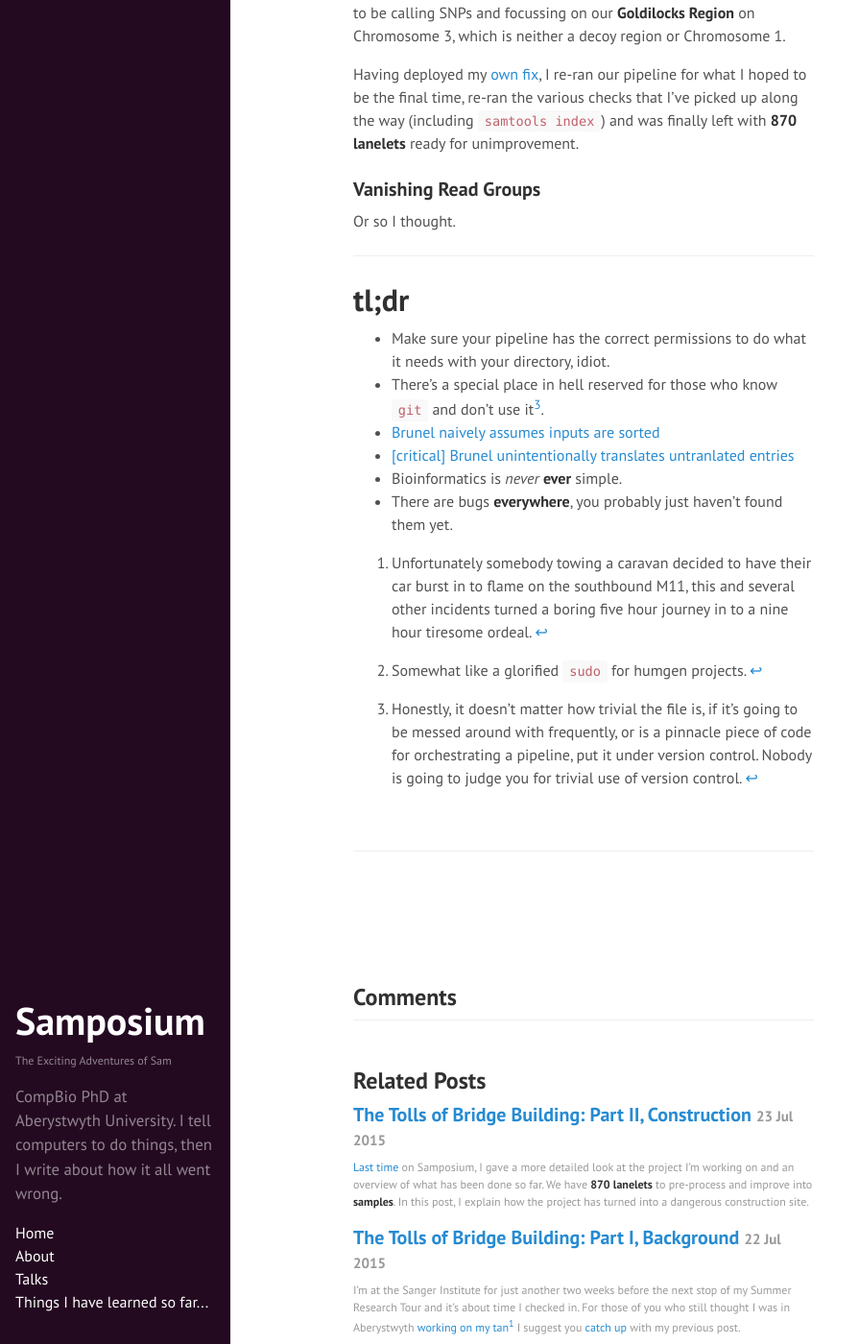
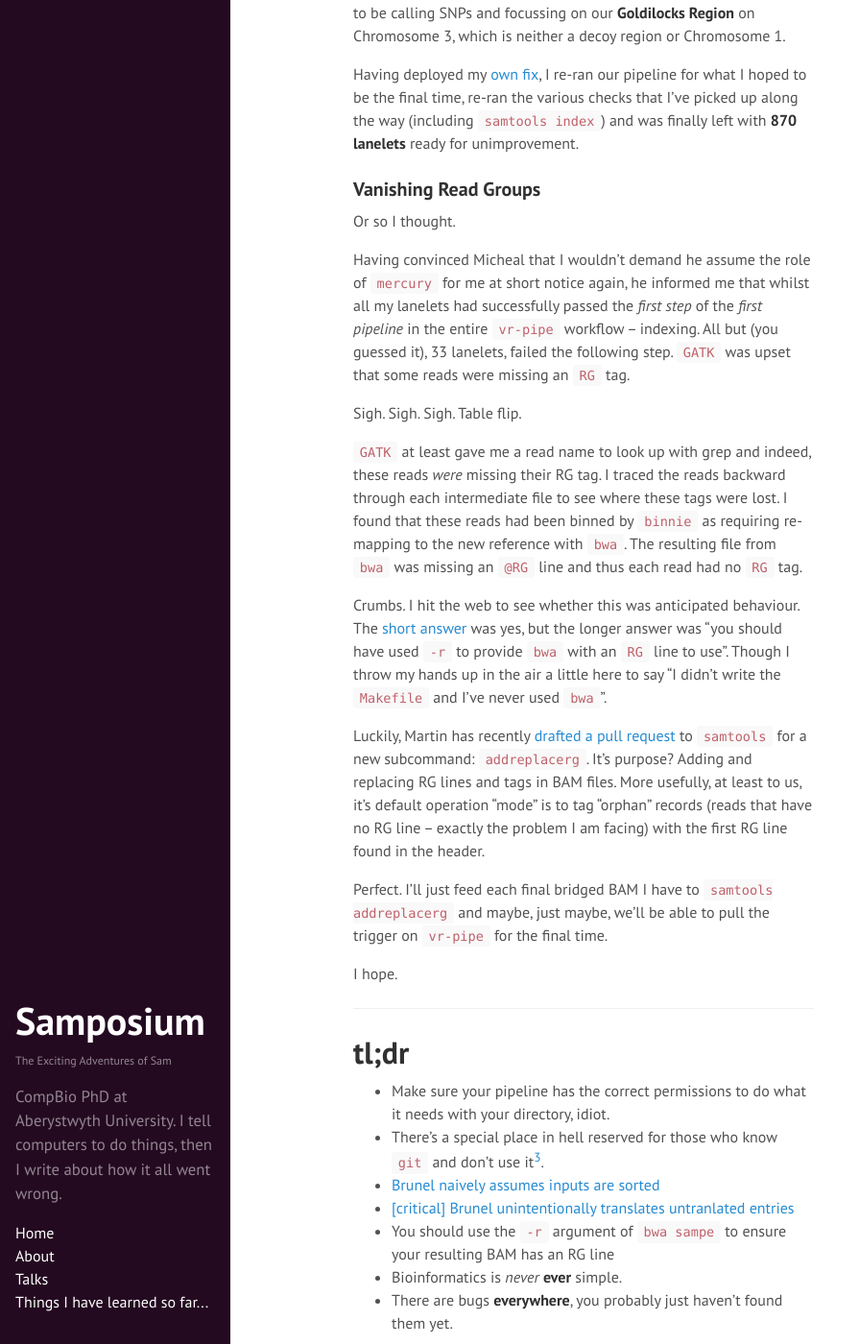
Before and after one commit to SamStudio8/samstudio8.github.io.off, a Jekyll site: the page built from _posts/2015-07-31-bridgebuilding-p3.md, in a window 1280 px wide and 1400 px high, scrolled down 5824 px. Shown: the whole window at 96% size, without its empty margins (0-895 px from the left). Built offline with Jekyll 4.4.1, drawn with Linux system fonts in a browser that asks for light colours; Markdown is read by kramdown in place of the engine named in the settings; comment, search, counter and statistics services are not loaded.

Commit message:
Update 2015-07-31-bridgebuilding-p3.md

```diff
--- a/_posts/2015-07-31-bridgebuilding-p3.md
+++ b/_posts/2015-07-31-bridgebuilding-p3.md
@@ -197,12 +197,39 @@ for what I hoped to be the final time, re-ran the various checks that I've picke
 ### Vanishing Read Groups
 Or so I thought.
 
+Having convinced Micheal that I wouldn't demand he assume the role of `mercury` for me at short notice again,
+he informed me that whilst all my lanelets had successfully passed the *first step* of the *first pipeline*
+in the entire `vr-pipe` workflow -- indexing. All but (you guessed it), 33 lanelets, failed the following
+step. `GATK` was upset that some reads were missing an `RG` tag.
+
+Sigh. Sigh. Sigh. Table flip.
+
+`GATK` at least gave me a read name to look up with grep and indeed, these reads *were* missing their RG tag.
+I traced the reads backward through each intermediate file to see where these tags were lost. I found that
+these reads had been binned by `binnie` as requiring re-mapping to the new reference with `bwa`. The resulting
+file from `bwa` was missing an `@RG` line and thus each read had no `RG` tag.
+
+Crumbs. I hit the web to see whether this was anticipated behaviour. The [short answer](http://gatkforums.broadinstitute.org/discussion/1903/question-about-rg-tags) was yes, but the longer
+answer was "you should have used `-r` to provide `bwa` with an `RG` line to use". Though I throw my hands up
+in the air a little here to say "I didn't write the `Makefile` and I've never used `bwa`".
+
+Luckily, Martin has recently [drafted a pull request](https://github.com/samtools/samtools/pull/371) to
+`samtools` for a new subcommand: `addreplacerg`. It's purpose? Adding and replacing RG lines and tags in
+BAM files. More usefully, at least to us, it's default operation "mode" is to tag "orphan" records (reads
+that have no RG line -- exactly the problem I am facing) with the first RG line found in the header.
+
+Perfect. I'll just feed each final bridged BAM I have to `samtools addreplacerg` and maybe, just maybe,
+we'll be able to pull the trigger on `vr-pipe` for the final time.
+
+I hope.
+
 * * *
 #tl;dr
 * Make sure your pipeline has the correct permissions to do what it needs with your directory, idiot.
 * There's a special place in hell reserved for those who know `git` and don't use it[^3].
 * [Brunel naively assumes inputs are sorted](https://github.com/wtsi-hgi/bridgebuilder/issues/7)
 * [[critical] Brunel unintentionally translates untranlated entries](https://github.com/wtsi-hgi/bridgebuilder/issues/8)
+* You should use the `-r` argument of `bwa sampe` to ensure your resulting BAM has an RG line
 * Bioinformatics is *never* **ever** simple.
 * There are bugs **everywhere**, you probably just haven't found them yet.
 
```
